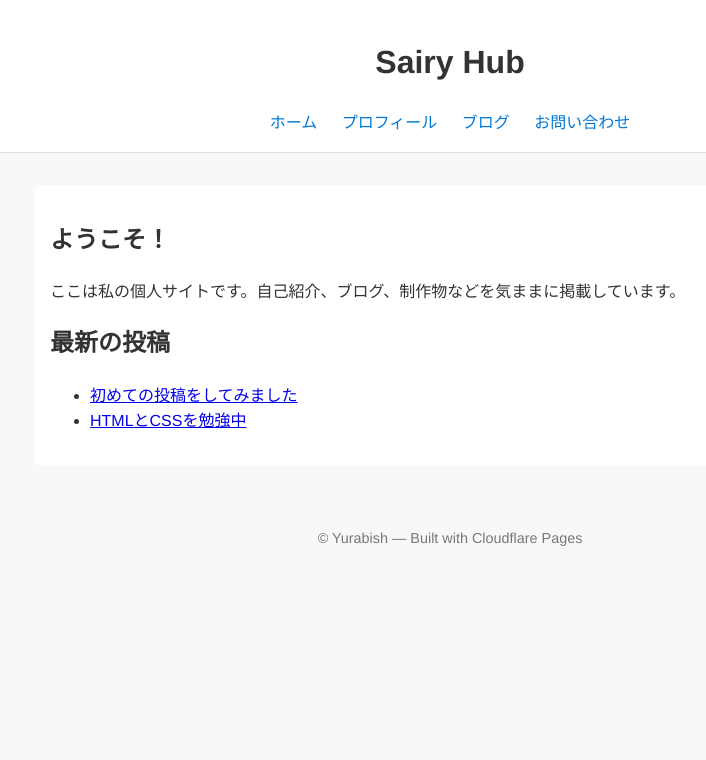
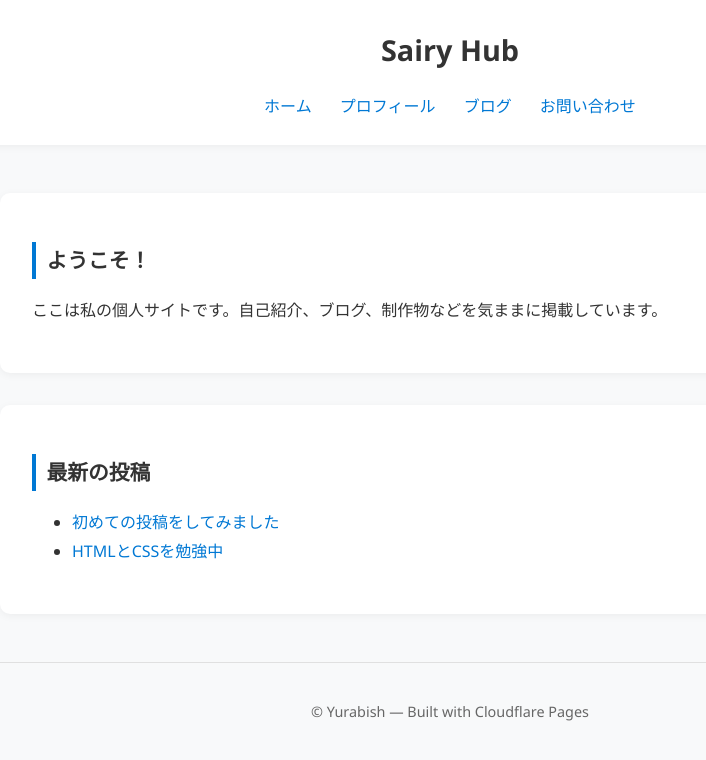
Before and after one commit to Ryusuke-Shibata/yurabish-site, a plain HTML site: page index.html in a window 1280 px wide. Shown: the whole page, without its empty margins (190-896 px from the left). Drawn offline with Linux system fonts and the light colour scheme.

Commit message:
Update style.css

```diff
--- a/css/style.css
+++ b/css/style.css
@@ -1,55 +1,114 @@
-/* 全体のスタイル */
+/* ベース設定 */
+:root {
+  --main-color: #0078d4; /* アクセントカラー */
+  --text-color: #333;
+  --bg-color: #f8f9fa;
+  --card-bg: #fff;
+  --border-color: #e0e0e0;
+  --radius: 10px;
+  --shadow: 0 2px 8px rgba(0, 0, 0, 0.05);
+}
+
 body {
-  font-family: "Helvetica Neue", Arial, sans-serif;
-  line-height: 1.6;
+  font-family: "Segoe UI", "Helvetica Neue", Arial, sans-serif;
+  color: var(--text-color);
+  background-color: var(--bg-color);
   margin: 0;
   padding: 0;
-  background-color: #f8f8f8;
-  color: #333;
+  line-height: 1.8;
 }
 
 /* ヘッダー */
 header {
   background-color: #fff;
-  border-bottom: 1px solid #ddd;
-  padding: 1em;
+  box-shadow: var(--shadow);
+  padding: 1.5em 0;
   text-align: center;
+  position: sticky;
+  top: 0;
+  z-index: 10;
+}
+
+header h1 {
+  margin: 0;
+  font-size: 1.8em;
 }
 
 /* ナビゲーション */
 nav ul {
   list-style: none;
   padding: 0;
-  margin: 0;
+  margin: 1em 0 0;
 }
 
 nav li {
   display: inline-block;
-  margin: 0 10px;
+  margin: 0 12px;
 }
 
 nav a {
   text-decoration: none;
-  color: #0078d4;
+  color: var(--main-color);
+  font-weight: 500;
+  transition: color 0.2s ease;
 }
 
 nav a:hover {
-  text-decoration: underline;
+  color: #005ea8;
 }
 
-/* メイン部分 */
+/* メイン */
 main {
-  max-width: 800px;
-  margin: 2em auto;
-  padding: 1em;
-  background-color: #fff;
-  border-radius: 8px;
+  max-width: 900px;
+  margin: 3em auto;
+  padding: 0 1.5em;
+}
+
+/* セクション */
+section {
+  background-color: var(--card-bg);
+  border-radius: var(--radius);
+  box-shadow: var(--shadow);
+  padding: 2em;
+  margin-bottom: 2em;
+}
+
+section h2 {
+  border-left: 4px solid var(--main-color);
+  padding-left: 0.5em;
+  font-size: 1.3em;
+  margin-bottom: 0.8em;
+}
+
+/* リンクリスト */
+ul li a {
+  color: var(--main-color);
+  text-decoration: none;
+}
+
+ul li a:hover {
+  text-decoration: underline;
 }
 
 /* フッター */
 footer {
   text-align: center;
-  padding: 1em;
+  padding: 1.5em 0;
   font-size: 0.9em;
-  color: #777;
+  color: #666;
+  border-top: 1px solid var(--border-color);
 }
+
+/* レスポンシブ */
+@media (max-width: 600px) {
+  nav li {
+    display: block;
+    margin: 8px 0;
+  }
+  header h1 {
+    font-size: 1.5em;
+  }
+  main {
+    padding: 0 1em;
+  }
+}
```
